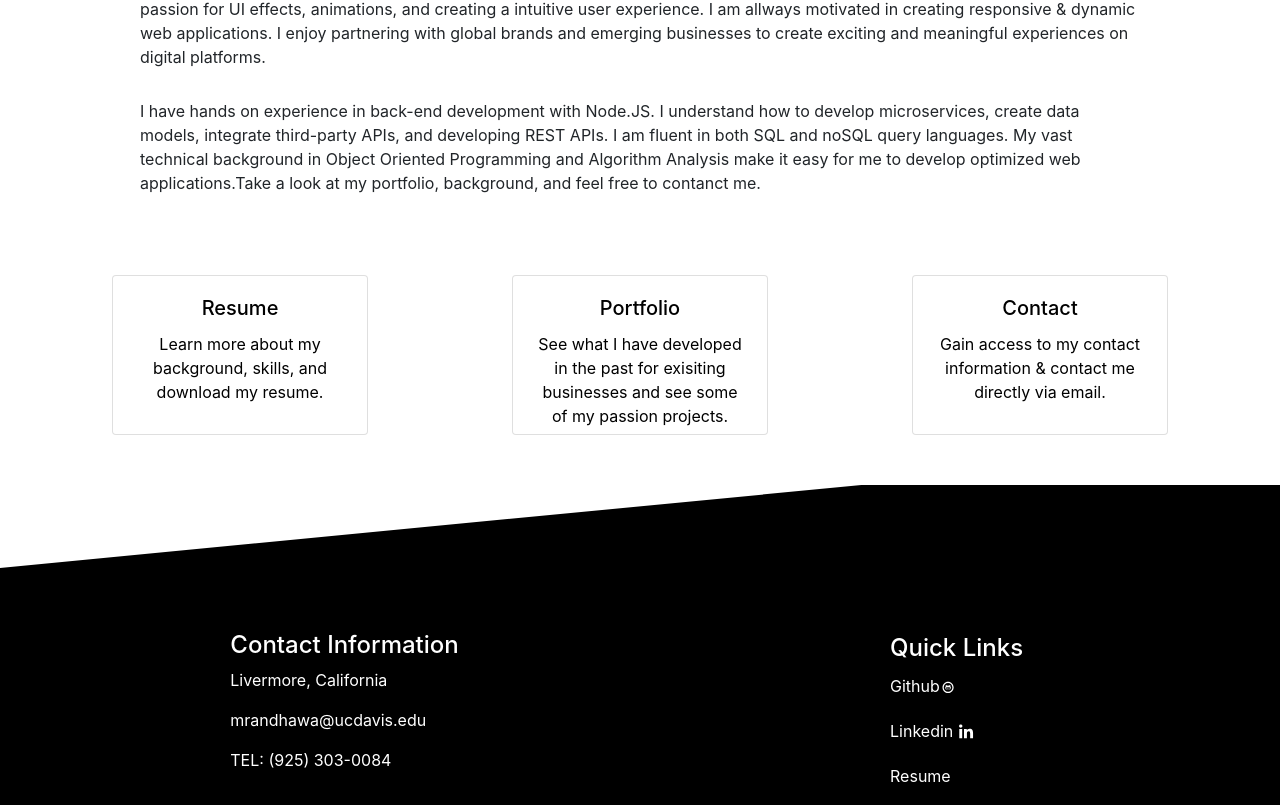
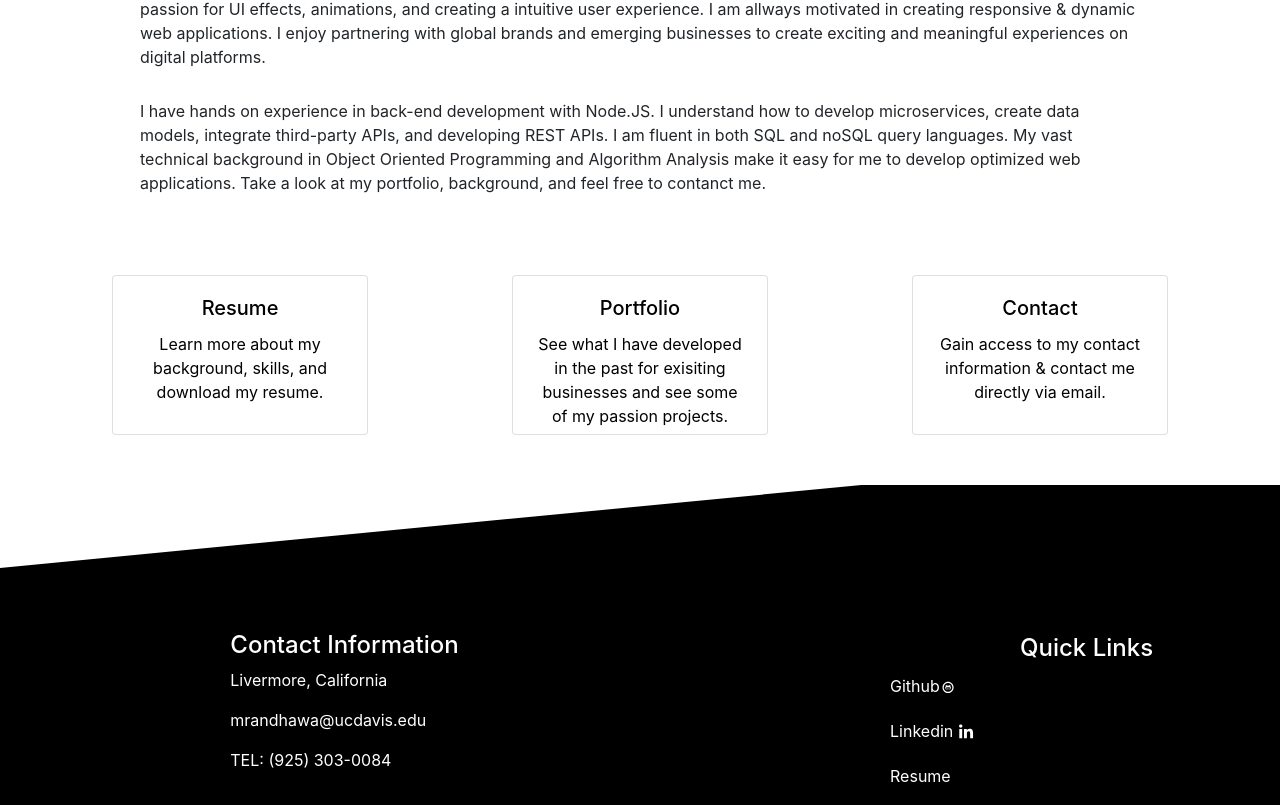
Before and after one commit to mehtab98/portfolio, a React (Create React App) app: page / in a window 1280 px wide. Shown: the part 752-1557 px from the top of the page. Built offline with nearby package versions, Linux system fonts and the light colour scheme.

Commit message:
footer quickfix

```diff
--- a/src/components/footer/footer.css
+++ b/src/components/footer/footer.css
@@ -101,7 +101,7 @@
     margin-bottom: 19px;
     color:white;
     text-align: justify;
-    margin-left: 40px;
+    margin-left: 170px;
 
 }
 
--- a/src/components/home.js
+++ b/src/components/home.js
@@ -22,7 +22,7 @@ const Home = () => {
             <h1 className="home_title">Who's this guy?</h1>
             <p className="form_style">I am a freelance web developer in Livermore, California. As a recent college graduate, I posess the skillsets of a Full-Stack developer. However, I have a speciality in front-end development with React.JS and other Javascript Frameworks. I have serious passion for UI effects, animations, and creating a intuitive user experience. I am allways motivated in creating responsive & dynamic web applications. I enjoy partnering with global brands and emerging businesses to create exciting and meaningful experiences on digital platforms.</p>
 
-            <p id="home_section" className="form_style">I have hands on experience in back-end development with Node.JS. I understand how to develop microservices, create data models, integrate third-party APIs, and developing REST APIs. I am fluent in both SQL and noSQL query languages. My vast technical background in Object Oriented Programming and Algorithm Analysis make it easy for me to develop optimized web applications.Take a look at my portfolio, background, and feel free to contanct me.</p>
+            <p id="home_section" className="form_style">I have hands on experience in back-end development with Node.JS. I understand how to develop microservices, create data models, integrate third-party APIs, and developing REST APIs. I am fluent in both SQL and noSQL query languages. My vast technical background in Object Oriented Programming and Algorithm Analysis make it easy for me to develop optimized web applications. Take a look at my portfolio, background, and feel free to contanct me.</p>
             <div className="card_wrap">
             <div className="card_style">
                 <Link  to='/resume' className="link_style">
```
